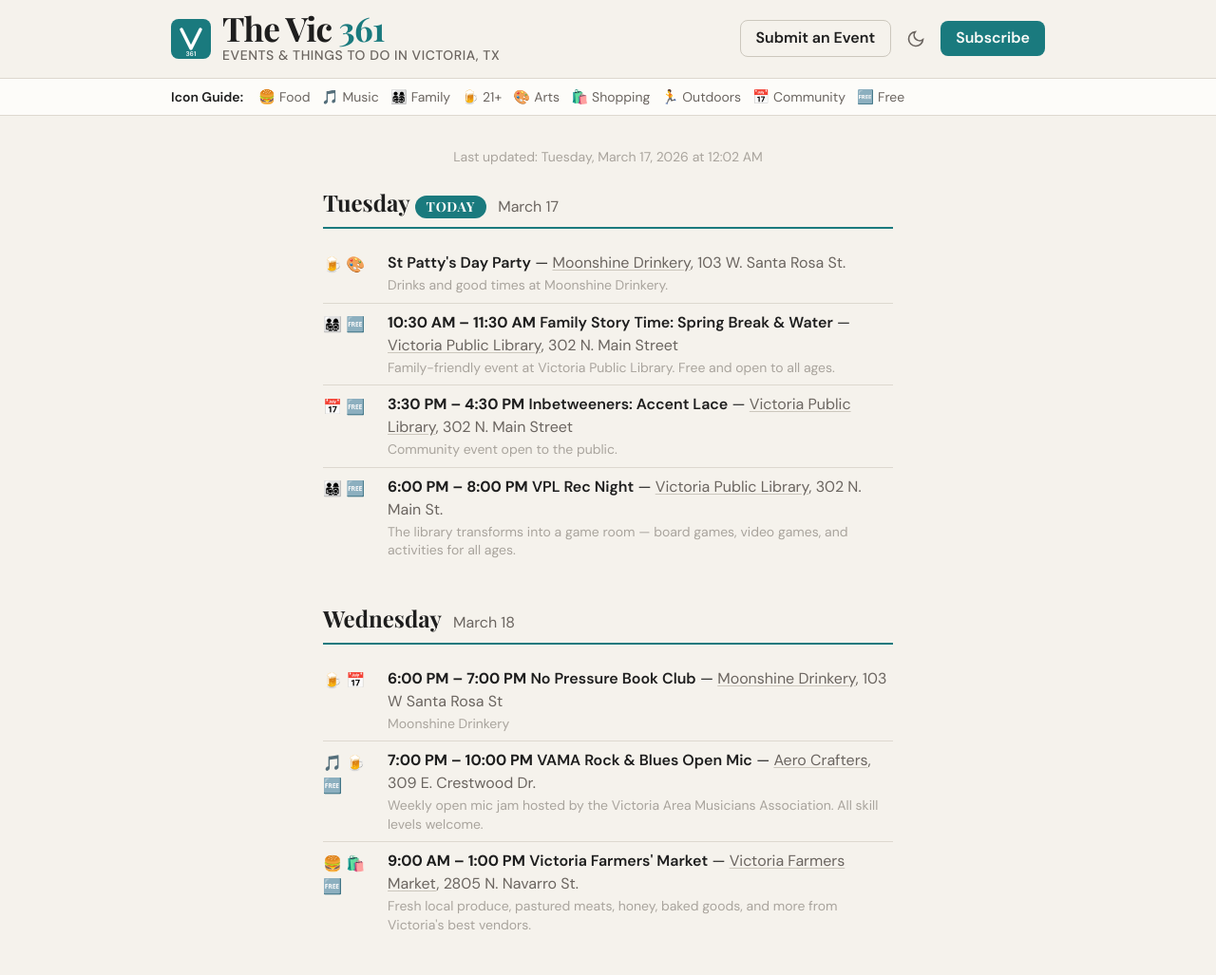
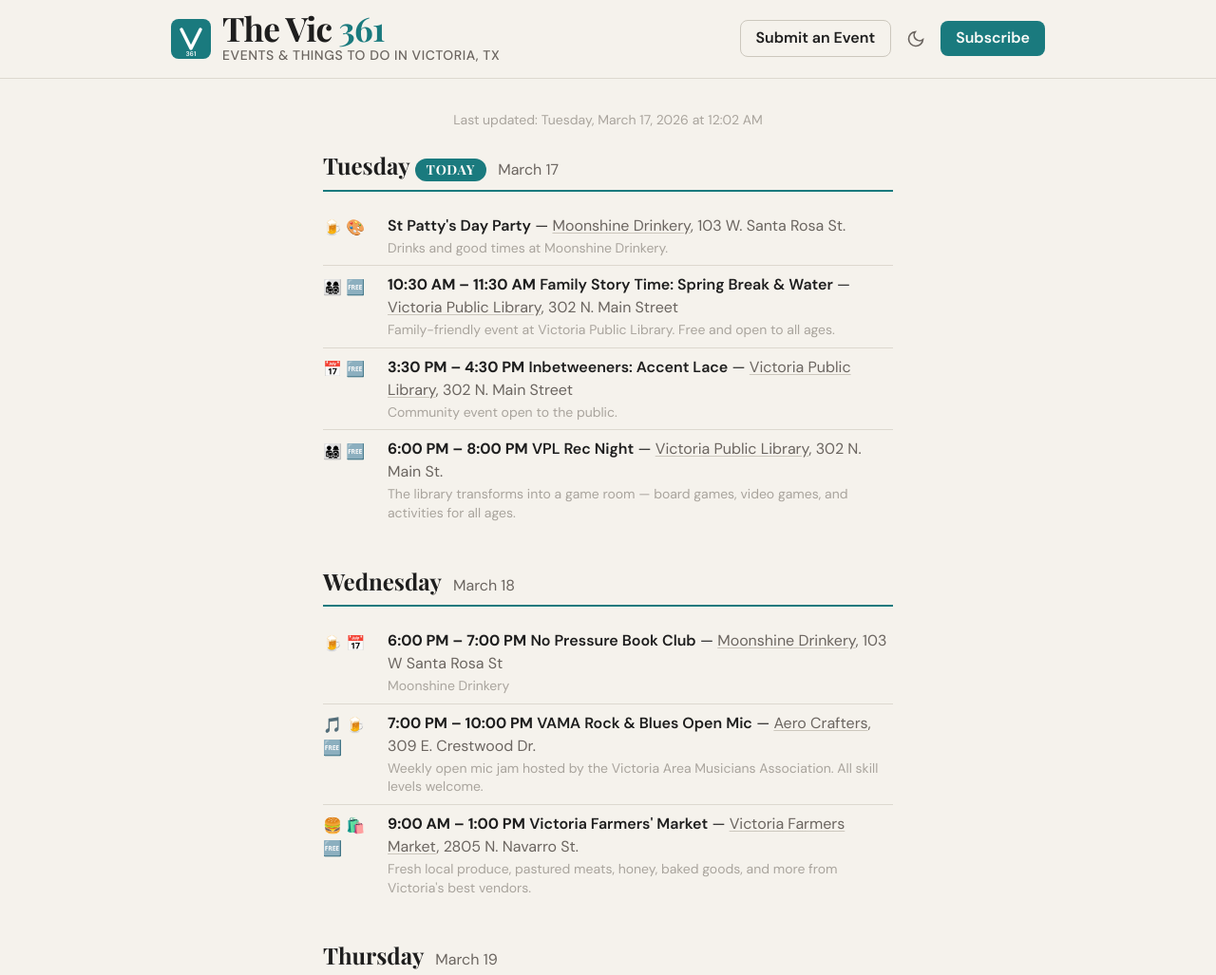
Before and after one commit to Tmpalori/thevic361, a plain HTML site: page docs/index.html in a window 1280 px wide. Shown: the top 1027 px of the page at 95% size. Drawn offline with nearby package versions, Linux system fonts and the light colour scheme; a script that the page names is missing; a web font is replaced by a local one.

Commit message:
Remove icon guide bar

```diff
--- a/docs/index.html
+++ b/docs/index.html
@@ -78,22 +78,6 @@
   </header>
 
   <!-- ═══ ICON LEGEND ═══ -->
-  <div class="icon-legend">
-    <div class="container">
-      <div class="legend-label">Icon Guide</div>
-      <div class="legend-inner">
-      <span class="legend-item"><span class="icon">🍔</span> Food</span>
-      <span class="legend-item"><span class="icon">🎵</span> Music</span>
-      <span class="legend-item"><span class="icon">👨‍👩‍👧‍👦</span> Family</span>
-      <span class="legend-item"><span class="icon">🍺</span> 21+</span>
-      <span class="legend-item"><span class="icon">🎨</span> Arts</span>
-      <span class="legend-item"><span class="icon">🛍️</span> Shopping</span>
-      <span class="legend-item"><span class="icon">🏃</span> Outdoors</span>
-      <span class="legend-item"><span class="icon">📅</span> Community</span>
-      <span class="legend-item"><span class="icon">🆓</span> Free</span>
-      </div>
-    </div>
-  </div>
 
   <!-- ═══ MAIN ═══ -->
   <main class="main-content">
```
